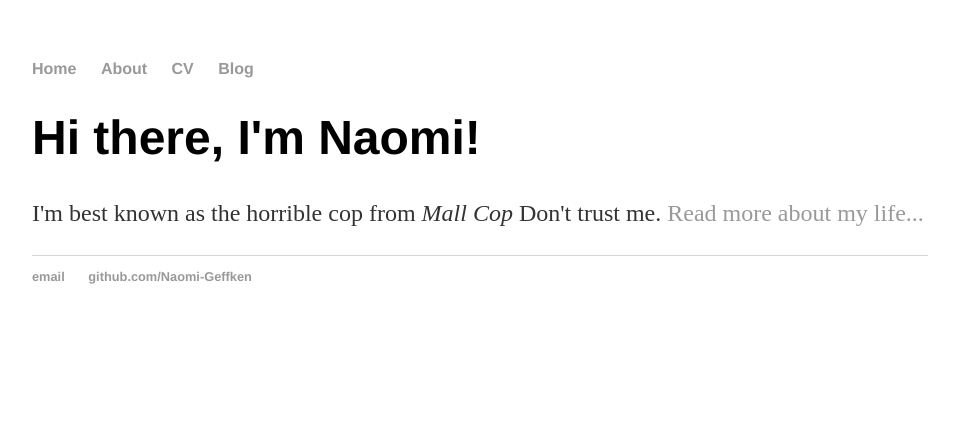
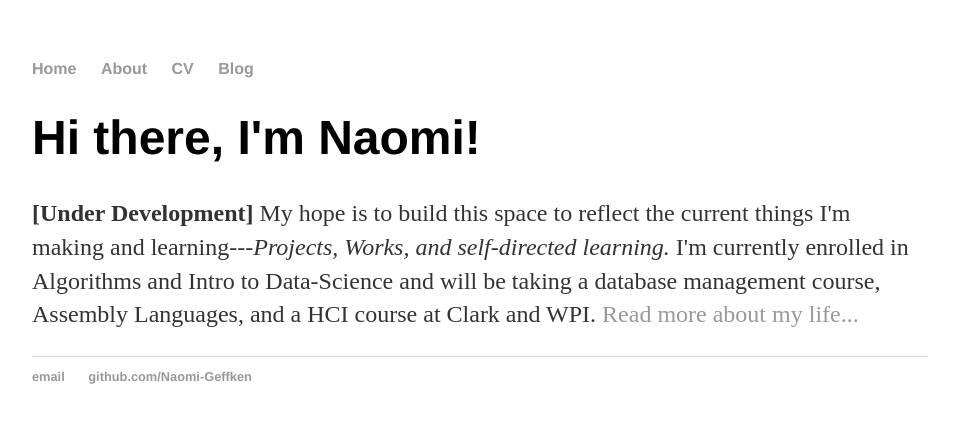
Before and after one commit to Naomi-Geffken/Naomi-Geffken.github.io, a Jekyll site: the page built from index.html, in a window 1280 px wide. Shown: the top 423 px of the page, without its empty margins (160-1119 px from the left). Built offline with Jekyll 4.4.1, drawn with Linux system fonts in a browser that asks for light colours.

Commit message:
Update index.html

```diff
--- a/index.html
+++ b/index.html
@@ -4,5 +4,7 @@ title: Naomi Geffken
 ---
 <div class="blurb">
 	<h1>Hi there, I'm Naomi!</h1>
-	<p>I'm best known as the horrible cop from <em>Mall Cop</em> Don't trust me. <a href="/about">Read more about my life...</a></p>
+	<p><b>[Under Development]</b> My hope is to build this space to reflect the current things I'm making and learning---<em>Projects,
+		Works, and self-directed learning.</em> I'm currently enrolled in Algorithms and Intro to Data-Science and will be taking
+		a database management course, Assembly Languages, and a HCI course at Clark and WPI. <a href="/about">Read more about my life...</a></p>
 </div><!-- /.blurb -->
```
